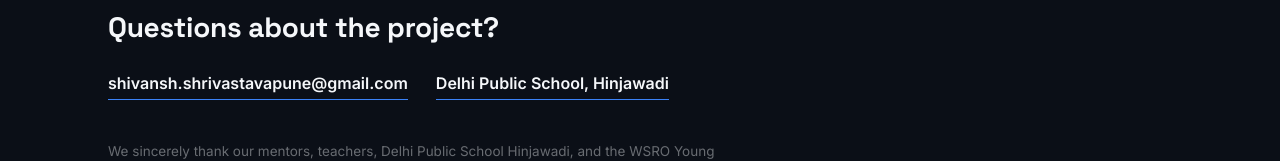
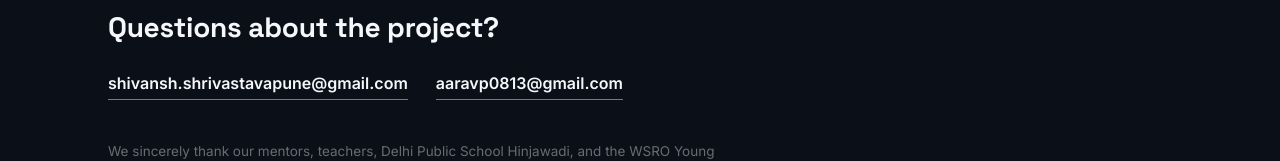
Before and after one commit to codingwallah-shiv/roadvolt-powerhub, a plain HTML site: page index.html in a window 1280 px wide. Shown: the part 10436-10597 px from the top of the page. Drawn offline with Linux system fonts and the light colour scheme.

Commit message:
Update index.html

```diff
--- a/index.html
+++ b/index.html
@@ -545,7 +545,7 @@
     <h2>Questions about the project?</h2>
     <div class="contact-row">
       <a href="mailto:shivansh.shrivastavapune@gmail.com">shivansh.shrivastavapune@gmail.com</a>
-      <a href="#">Delhi Public School, Hinjawadi</a>
+      <a href="mailto:aaravp0813@gmail.com">aaravp0813@gmail.com</a>
     </div>
     <p class="ack">We sincerely thank our mentors, teachers, Delhi Public School Hinjawadi, and the WSRO Young Scientist 2026 platform for the guidance and encouragement that helped turn this idea into a working prototype.</p>
     <div class="fine">Codech Team · WSRO Young Scientist 2026</div>
```
